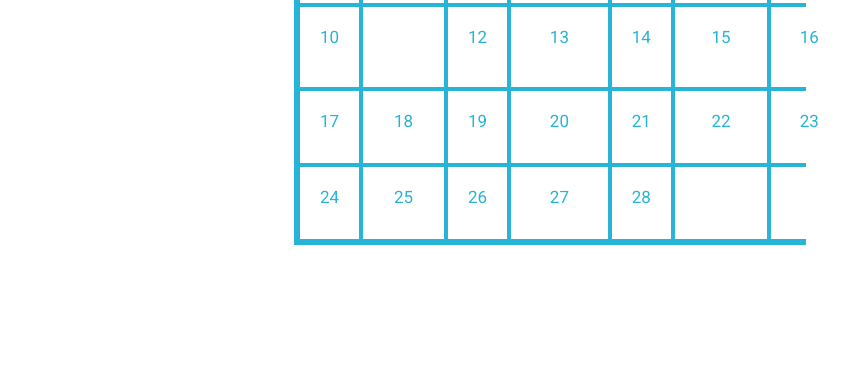
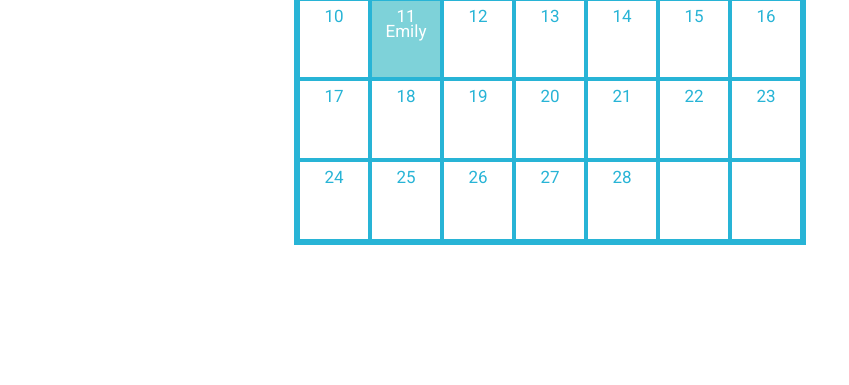
Before and after one commit to PaolaSantiago/PaolaSantiago-Lab-prototype-interface, a plain HTML site: page index.html in a window 1280 px wide. Shown: the part 415-800 px from the top of the page, without its empty margins (90-939 px from the left). Drawn offline with Linux system fonts and the light colour scheme.

Commit message:
Update main.css

```diff
--- a/css/main.css
+++ b/css/main.css
@@ -55,15 +55,37 @@ img {
 
 }
 .available { cursor: pointer; }
+/* squeres color  */
+.cell {
+  padding: 5px 0;
+  background-color: white;
+  position: relative;
+}
 
 .booked {
   background-color: #FFD6;
   color: white;
 }
 
-/* squeres color  */
-.cell {
-  padding: 20px;
-  background-color: white;
 
+
+.apt {
+  height: 100%;
+  width: 100%;
+  position: absolute;
+  display: block;
+  top: 0;
+  left: 0;
+  padding-top: 1.2em;
+  box-sizing: border-box;
 }
+
+.appointments {
+
+  font-family: 'Roboto', sans-serif;
+  font-size: 20px;
+
+  margin-left: 1px;
+  margin-bottom: 45px;
+  color: #FFD62C;
+}
```
